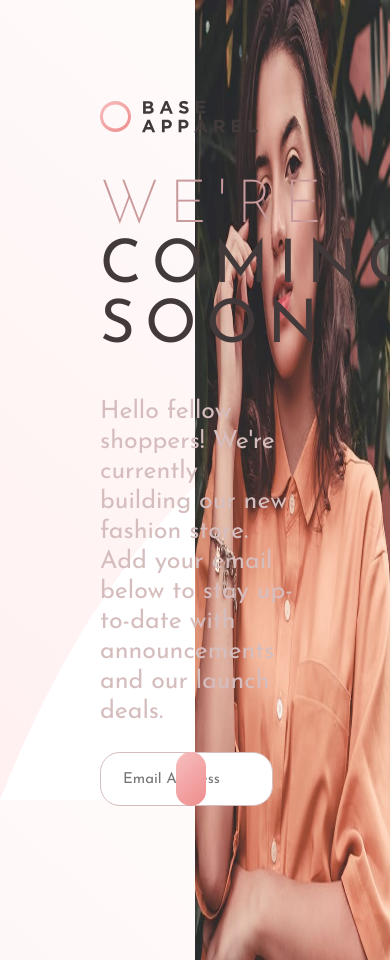
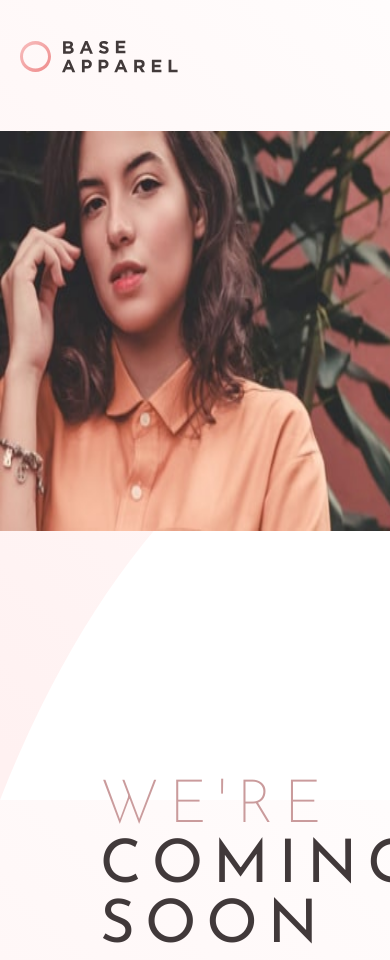
Before and after one commit to Shuayb-Dev/Base-Apparel-Coming-Soon-Page, a plain HTML site: page index.html in a window 390 px wide. Shown: the top 960 px of the page. Drawn offline with Linux system fonts and the light colour scheme.

Commit message:
Begun Work On Mobile View

```diff
--- a/index.html
+++ b/index.html
@@ -57,6 +57,8 @@
             src="imgs/hero-desktop.jpg"
             alt="Picture of brand representative"
           />
+          <img id="mobileImg" src="imgs/hero-mobile.jpg" alt="Picture of brand
+          representative for mobile displays"
         </div>
       </div>
     </main>
--- a/index.js
+++ b/index.js
@@ -1,7 +1,8 @@
 function ValidateEmail() {
-  event.preventDefault();
-  var input = document.getElementById("input");
-  var validRegex =
+  event.preventDefault(); //Prevents Email Validation Message From Disappearing Straightaway
+
+  let input = document.getElementById("input");
+  let validRegex =
     /^[a-zA-Z0-9.!#$%&'*+/=?^_`{|}~-]+@[a-zA-Z0-9-]+(?:\.[a-zA-Z0-9-]+)*$/;
 
   if (input.value.match(validRegex)) {
--- a/style.css
+++ b/style.css
@@ -1,6 +1,10 @@
 body {
   background-image: url(imgs/bg-pattern-desktop.svg);
   margin: 0px;
+}
+
+#mobileImg {
+  display: none;
 }
 
 .mainContainer {
@@ -86,3 +90,37 @@ body {
   display: inline-block;
   border-radius: 30px;
 }
+
+@media screen and (max-width: 1530px) {
+  .mainContainer {
+    display: flex;
+    flex-direction: column;
+  }
+
+  .leftSide {
+    position: relative;
+    top: 700px;
+  }
+
+  .leftSide img {
+    position: relative;
+    bottom: 660px;
+    right: 80px;
+  }
+
+  .rightSide {
+    position: relative;
+    bottom: 600px;
+  }
+
+  .rightSide img {
+    display: none;
+  }
+
+  #mobileImg {
+    display: block;
+    height: 400px;
+    width: 410px;
+    position: relative;
+  }
+}
```
